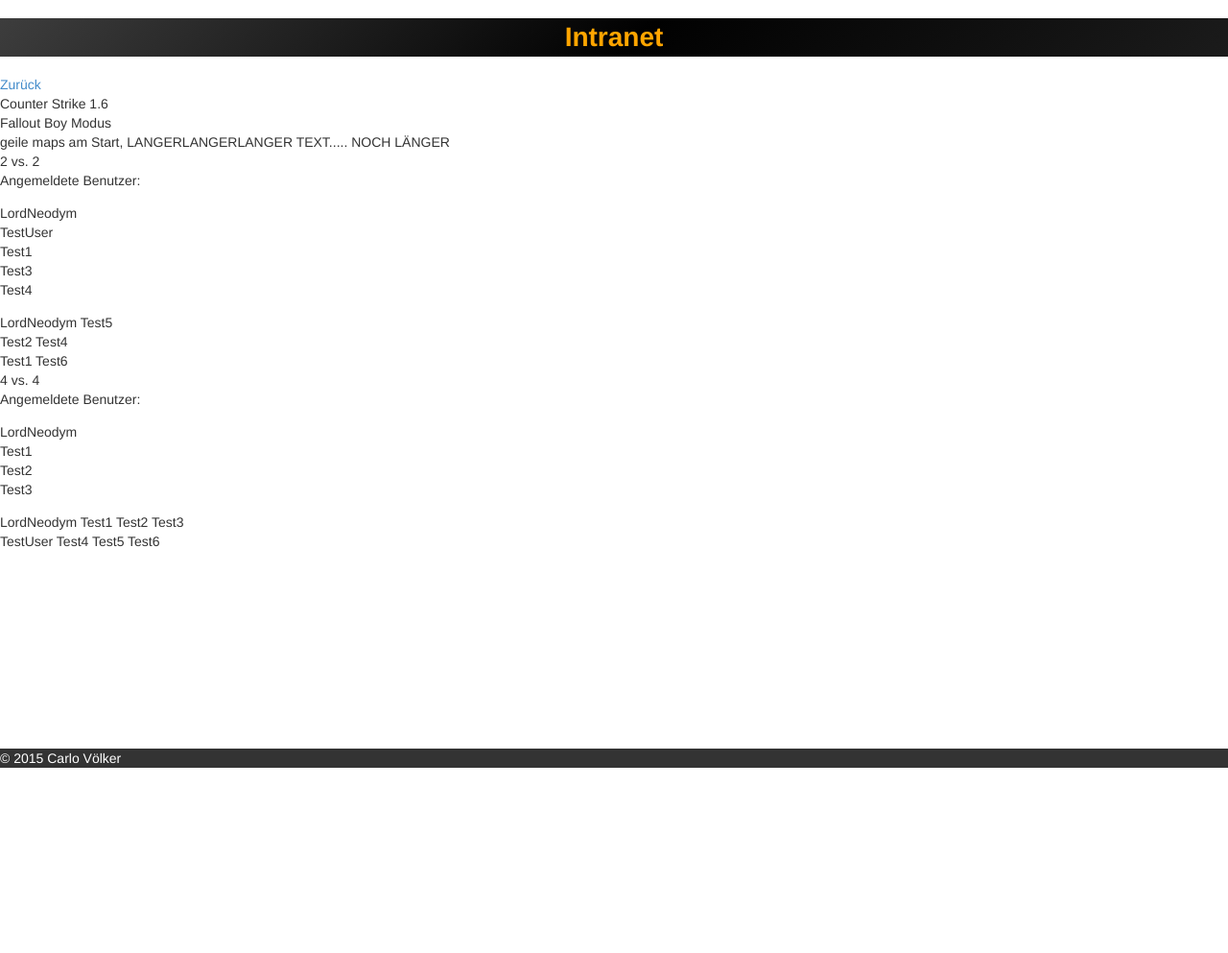
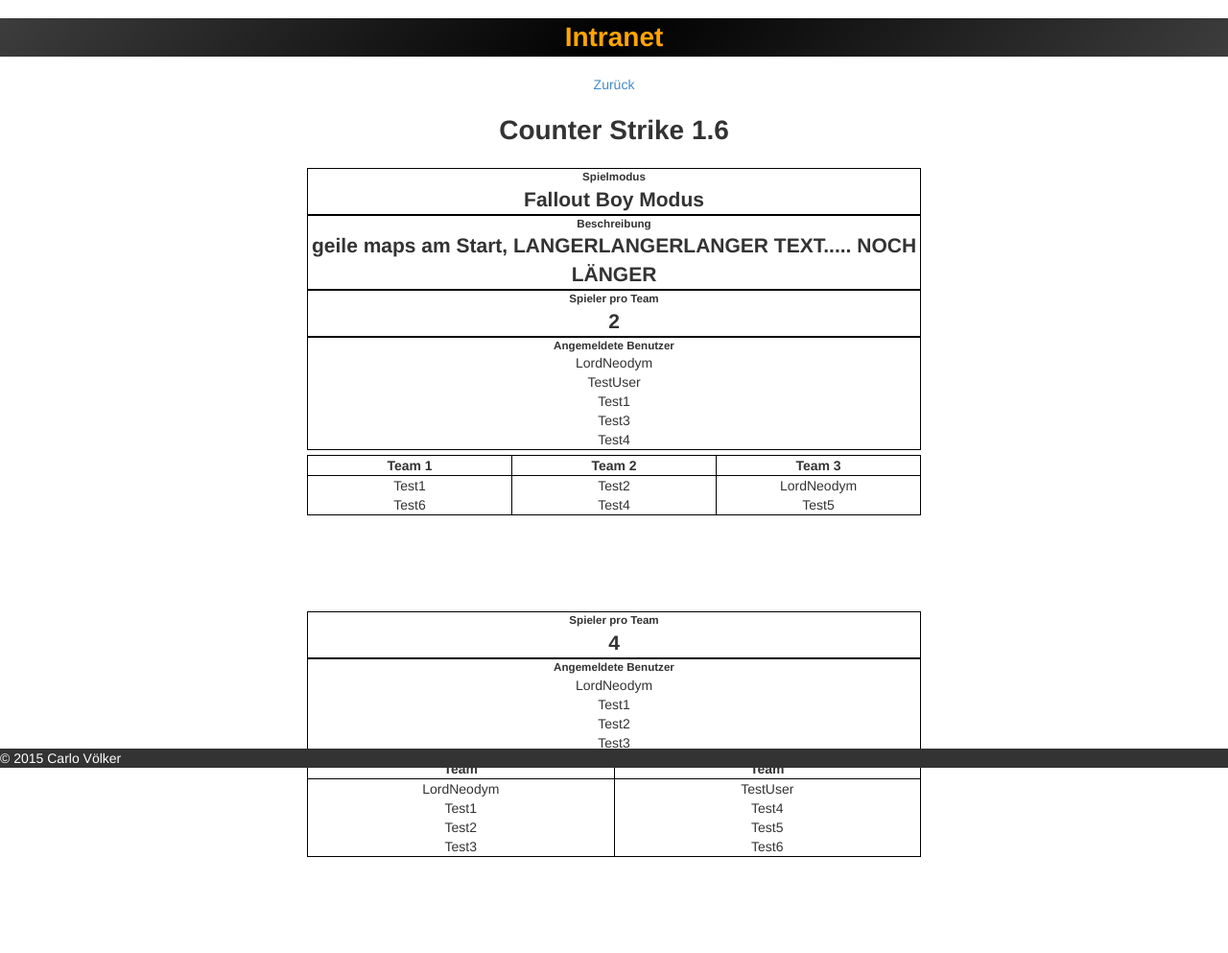
Before and after one commit to LordNeodym/intranet, a Django app: a page that uses src/core/templates/game_site.html in a window 1280 px wide. Shown: the whole page at 96% size. Before the commit the page ends 800 px from the top, so only its background shows below. Run offline with Django 3.2, Linux system fonts and the light colour scheme; a user stored in the database is signed in; data comes from the database, SQL or seed files in the repository; both versions use the stored data as it was after the commit; some libraries are stand-ins or nearby versions.

Commit message:
first design on game page

```diff
--- a/src/core/models.py
+++ b/src/core/models.py
@@ -45,7 +45,7 @@ class Team(models.Model):
 		for u in self.user.all():
 			user_list.append(str(u.username))
 		if self.description:
-			return u"%s (%s)" % (self.user, self.description)
+			return u"%s - (Team %s) - %s" % (self.match, self.description, user_list)
 		return u"%s - %s" % (self.match, user_list)
 
 	@property
@@ -55,7 +55,8 @@ class Team(models.Model):
 	class Meta:
 		verbose_name = "Team"
 		verbose_name_plural = "Teams"
-
+		unique_together = (("match", "description"),)
+		ordering = ['description']
 
 class Round(models.Model):
 	round_number = models.IntegerField(verbose_name="Rundennummer", blank=True, null=True)
--- a/src/core/static/css/screen.css
+++ b/src/core/static/css/screen.css
@@ -1,27 +1,55 @@
 html {
 	color: #000;
+}
+
+h1, h2, h3, h4, h5, h6, ul {
+	margin: 0;
+}
+
+ul {
+	padding: 0;
+	list-style-type: none;
 }
 
 .header_banner {
 	text-align: center;
 	color: #FFA500;
 	background: rgb(61,61,61); /* Old browsers */
-	background: -moz-linear-gradient(-45deg,  rgba(61,61,61,1) 0%, rgba(1,1,1,1) 52%, rgba(27,27,27,1) 100%); /* FF3.6+ */
-	background: -webkit-gradient(linear, left top, right bottom, color-stop(0%,rgba(61,61,61,1)), color-stop(52%,rgba(1,1,1,1)), color-stop(100%,rgba(27,27,27,1))); /* Chrome,Safari4+ */
-	background: -webkit-linear-gradient(-45deg,  rgba(61,61,61,1) 0%,rgba(1,1,1,1) 52%,rgba(27,27,27,1) 100%); /* Chrome10+,Safari5.1+ */
-	background: -o-linear-gradient(-45deg,  rgba(61,61,61,1) 0%,rgba(1,1,1,1) 52%,rgba(27,27,27,1) 100%); /* Opera 11.10+ */
-	background: -ms-linear-gradient(-45deg,  rgba(61,61,61,1) 0%,rgba(1,1,1,1) 52%,rgba(27,27,27,1) 100%); /* IE10+ */
-	background: linear-gradient(135deg,  rgba(61,61,61,1) 0%,rgba(1,1,1,1) 52%,rgba(27,27,27,1) 100%); /* W3C */
+	background: -moz-linear-gradient(-45deg,  rgba(61,61,61,1) 0%, rgba(1,1,1,1) 50%, rgba(61,61,61,1) 100%); /* FF3.6+ */
+	background: -webkit-gradient(linear, left top, right bottom, color-stop(0%,rgba(61,61,61,1)), color-stop(50%,rgba(1,1,1,1)), color-stop(100%,rgba(61,61,61,1))); /* Chrome,Safari4+ */
+	background: -webkit-linear-gradient(-45deg,  rgba(61,61,61,1) 0%,rgba(1,1,1,1) 50%,rgba(61,61,61,1) 100%); /* Chrome10+,Safari5.1+ */
+	background: -o-linear-gradient(-45deg,  rgba(61,61,61,1) 0%,rgba(1,1,1,1) 50%,rgba(61,61,61,1) 100%); /* Opera 11.10+ */
+	background: -ms-linear-gradient(-45deg,  rgba(61,61,61,1) 0%,rgba(1,1,1,1) 50%,rgba(61,61,61,1) 100%); /* IE10+ */
+	background: linear-gradient(135deg,  rgba(61,61,61,1) 0%,rgba(1,1,1,1) 50%,rgba(61,61,61,1) 100%); /* W3C */
 	filter: progid:DXImageTransform.Microsoft.gradient( startColorstr='#3d3d3d', endColorstr='#1b1b1b',GradientType=1 ); /* IE6-9 fallback on horizontal gradient */
-}
-
-ul {
-	padding: 0;
 }
 
 .content {
 	position: relative;
 	text-align: center;
+	width: 50%;
+	left: 25%;
+}
+
+.match_info>div {
+	border: 1px solid #000000;
+}
+
+table {
+	width: 100%;
+	margin-top: 5px;
+	margin-bottom: 100px;
+	table-layout: fixed;
+}
+
+table, td, th {
+	border: 1px solid #000000;
+	padding: 5px;
+}
+
+td, th {
+	display: table-cell;
+	width: 100%;
 }
 
 footer {
--- a/src/core/templates/game_site.html
+++ b/src/core/templates/game_site.html
@@ -3,6 +3,7 @@
 
 {% block body %}
 {{block.super}}
+<div class="content">
 	<a href="/">Zurück</a>
 
 	{% if content.msg %}
@@ -10,28 +11,62 @@
 	{% else %}
 	{% endif %}
 
-<div class="headline">{{ content.game }}</div>
+	<div class="headline">
+		<h1 class="game_headline">{{ content.game }}</h1>
+	</div>
+
 	{% for match in content.match %}
-<div class="match">
-	<div class="game_mode">{{ match.game_mode }}</div>
-	<div class="description">{{ match.description }}</div>
-	<div class="player">{{ match.player_per_team }} vs. {{ match.player_per_team }}</div>
-	<div class="user">Angemeldete Benutzer:
+	<div class="match_info">
+		{% if match.game_mode %}
+		<div class="game_mode">
+			<h5 class="row_info">Spielmodus</h5>
+			<h2 class="game_info">{{ match.game_mode }}</h2>
+		</div>
+		{% endif %}
+		{% if match.description %}
+		<div class="description">
+			<h5 class="row_info">Beschreibung</h5>
+			<h2 class="game_info">{{ match.description }}</h2>
+		</div>
+		{% endif %}
+		<div class="player">
+			<h5 class="row_info">Spieler pro Team</h5>
+			<h2 class="game_info">{{ match.player_per_team }}</h2>
+		</div>
+		<div class="user">
+			<h5 class="row_info">Angemeldete Benutzer</h5>
 			<ul>
 			{% for user in match.user.all %}
- 		<li>{{ user }}</li>
+	 		<li class="player_name">{{ user }}</li>
 			{% endfor %}
 			</ul>
 		</div>
+	</div>
+
 	<div class="teams">
+		<table>
+			<thead>
+			<tr>
 				{% for team in match.team_match.all %}
-		<div class="team">
+				<th>Team {{team.description}}</th>
+				{% endfor %}
+			</tr>
+			</thead>
+			<tbody>
+			<tr>
+				{% for team in match.team_match.all %}
+				<td>
+				<ul>
 				{% for user in team.user.all %}
-			{{ user }}
+				<li>{{ user }}<li>
 				{% endfor %}
+				</ul>
+				</td>
+				{% endfor %}
+			</tr>
+			</tbody>
+		</table>
 	</div>
 	{% endfor %}
 </div>
-</div>
-{% endfor %}
 {% endblock %}
--- a/src/core/templates/home.html
+++ b/src/core/templates/home.html
@@ -6,7 +6,9 @@
 <div class="content">
 	<ul>
 	{% for game in content.games %}
-		<li><a href="{{game.slug}}">{{game}}</a></li>
+		<li><a class="game" href="{{game.slug}}">{{game}}</a></li>
+	{% empty %}
+		<li class="no_game">Es wurde noch kein Turnier erstellt.</li>
 	{% endfor %}
 	</ul>
 </div>
--- a/src/core/views.py
+++ b/src/core/views.py
@@ -8,7 +8,7 @@ def home(request):
 	content = {}
 
 	if request.user.is_authenticated():
-		content['games'] = Game.objects.all()
+		content['games'] = Game.objects.exclude(match_game=None)
 	return render_to_response('home.html', {'content': content}, context_instance=context)
 
 
```
Also changed, not shown: src/db.sqlite3. Lines whose indentation alone changed are shown as unchanged.
